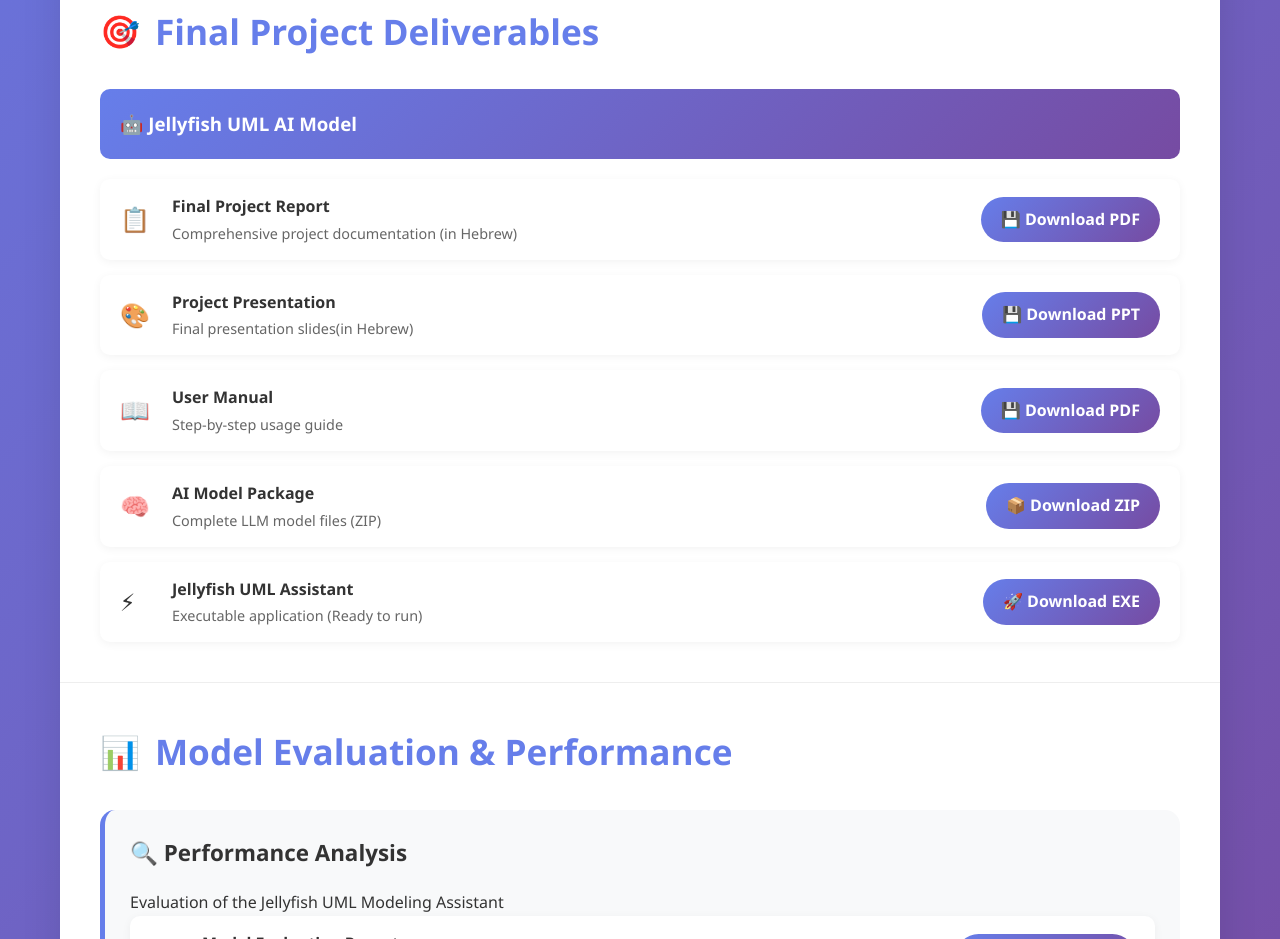
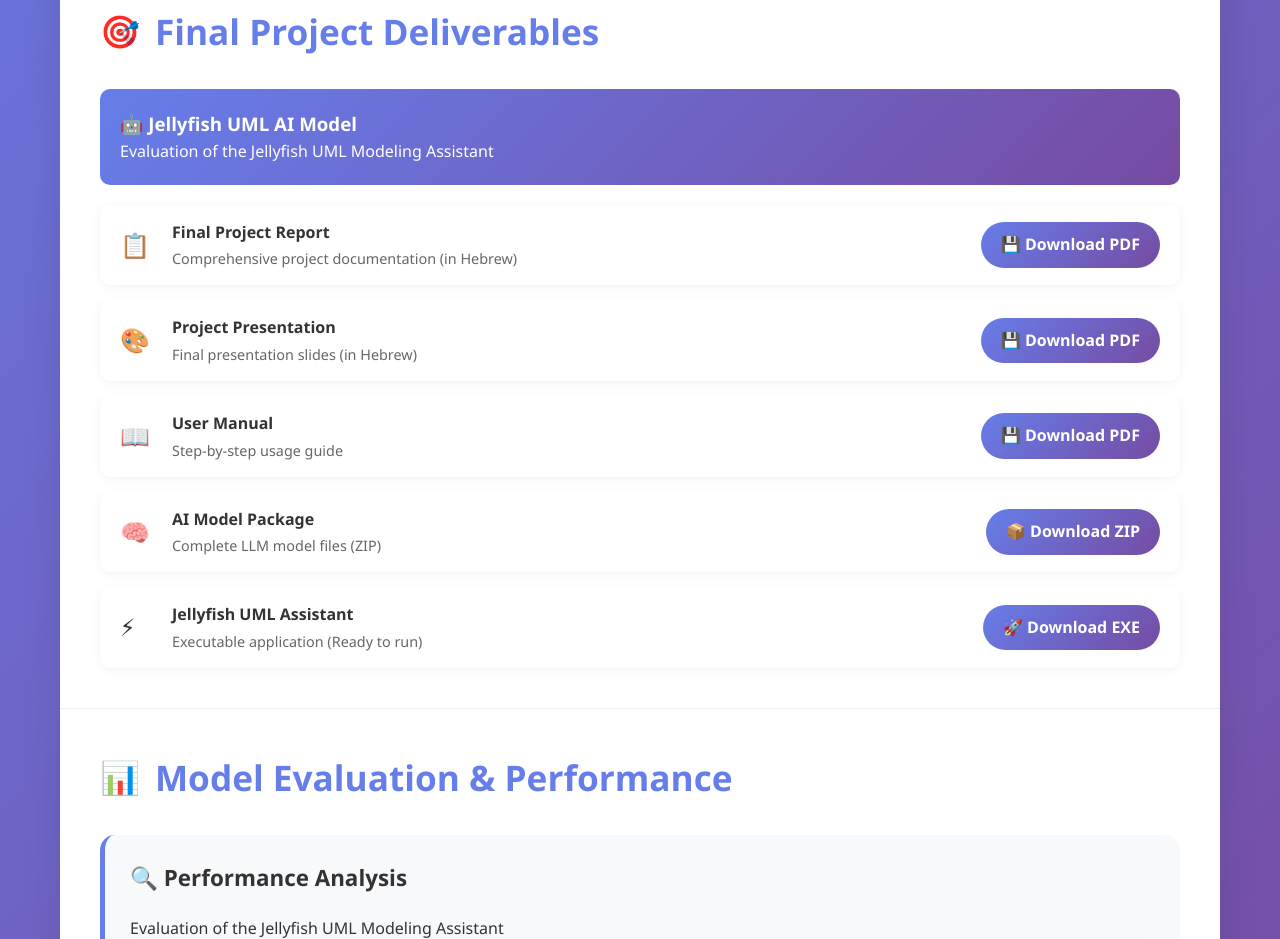
Before and after one commit to noorhatoom/jellyfish-uml-project, a plain HTML site: page index.html in a window 1280 px wide. Shown: the part 845-1784 px from the top of the page. Drawn offline with Linux system fonts and the light colour scheme.

Commit message:
Update index.html

```diff
--- a/index.html
+++ b/index.html
@@ -275,7 +275,7 @@
                 <div class="presentations-grid">
                     <div class="presentation-card">
                         <h3 class="presentation-title">T1 - Noga & Aviv</h3>
-                          <p>Presentation in Hebrew </p>
+                        <p>Presentation in Hebrew </p>
                         <br>
 
                         <div style="display: flex; gap: 10px; flex-wrap: wrap;">
@@ -290,7 +290,7 @@
 
                     <div class="presentation-card">
                         <h3 class="presentation-title">T2 - Noor & Shiri</h3>
-                         <p>Presentation in Hebrew </p>
+                        <p>Presentation in Hebrew </p>
                         <br>
                         <div style="display: flex; gap: 10px; flex-wrap: wrap;">
                             <a href="https://drive.google.com/uc?export=download&id=1BAiXz_WxTUhl5eFuArJ-A0Edf2KYlTNT" class="download-btn">
@@ -313,7 +313,7 @@
 
                 <div class="highlight-box">
                     <h3>🤖 Jellyfish UML AI Model</h3>
-
+                    <p>Evaluation of the Jellyfish UML Modeling Assistant</p>
                 </div>
 
                 <div class="file-list">
@@ -335,11 +335,11 @@
                             <div class="file-icon">🎨</div>
                             <div>
                                 <div class="file-name">Project Presentation</div>
-                                <div class="file-type">Final presentation slides(in Hebrew)</div>
+                                <div class="file-type">Final presentation slides (in Hebrew)</div>
                             </div>
                         </div>
                         <a href="https://docs.google.com/presentation/d/1KujVsQsvbGkSgprvHzeA2xSk-oEWZ12e1SSOTHGNk74/export?format=pdf" class="download-btn">
-                            💾 Download PPT
+                            💾 Download PDF
                         </a>
                     </div>
 
@@ -452,16 +452,6 @@
             item.style.transition = 'all 0.6s ease';
             observer.observe(item);
         });
-
-        // Add click handlers for download buttons (you'll need to update these with actual file paths)
-        document.querySelectorAll('.download-btn').forEach(btn => {
-            btn.addEventListener('click', function(e) {
-                e.preventDefault();
-                // Add your download logic here
-                // Example: window.open('path/to/your/file.pdf', '_blank');
-                alert('Download functionality will be connected to your actual files');
-            });
-        });
     </script>
 </body>
 </html>
```
